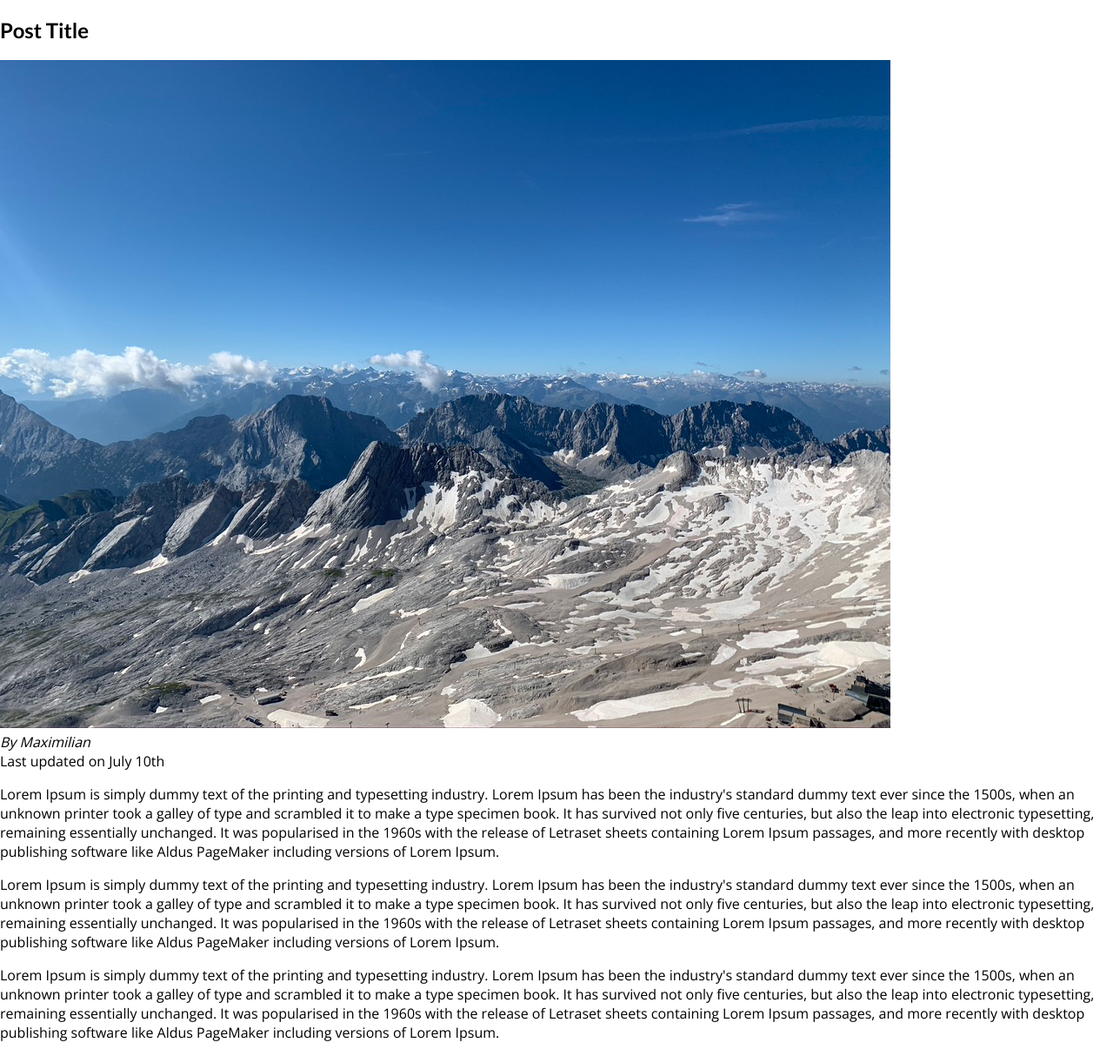
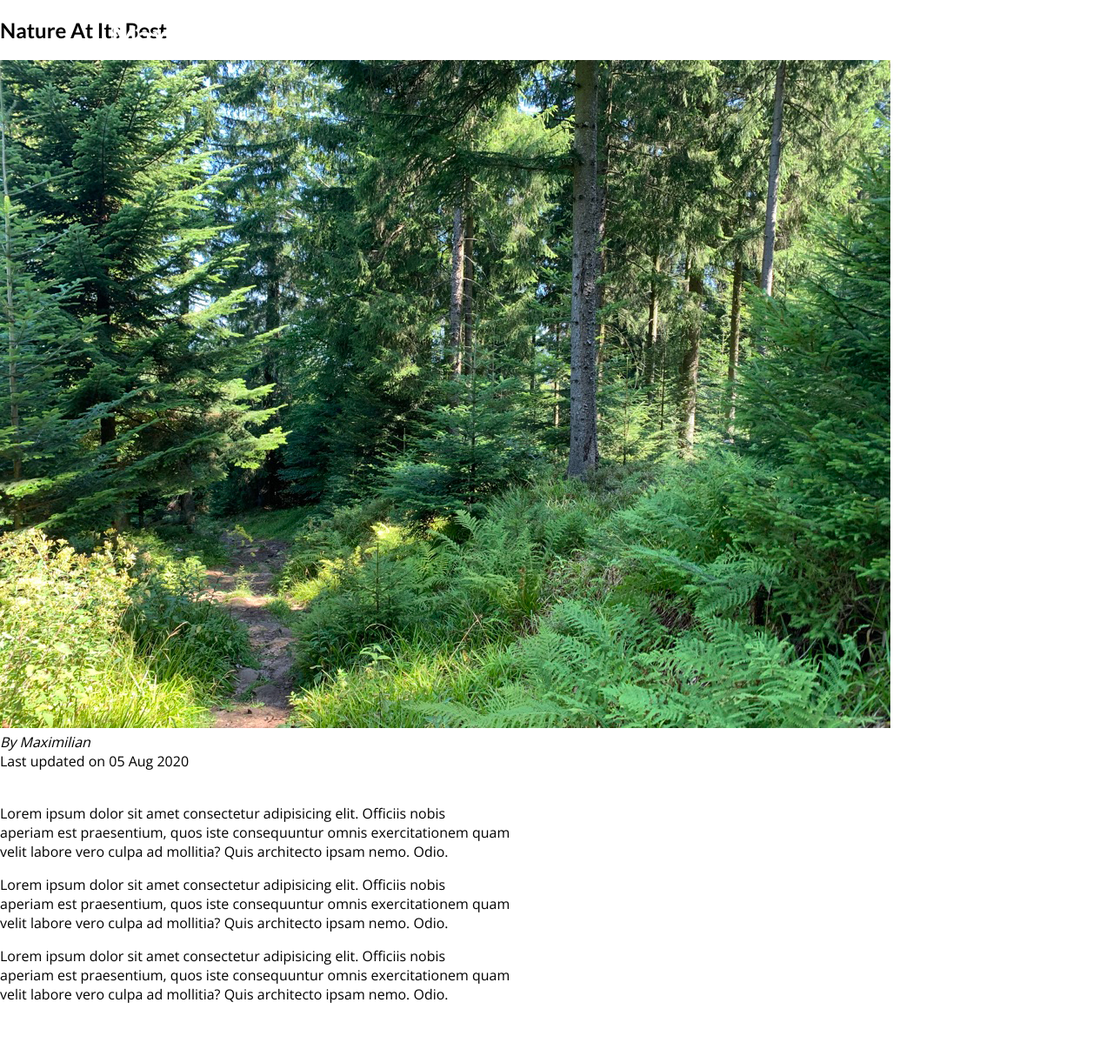
Before and after one commit to InsanePy/django-maximilians-blog, a Django app: page /posts/into-the-woods in a window 1280 px wide. Shown: the whole page at 87% size. After the commit the page ends 1153 px from the top, so only its background shows below. Run offline with Django 4.2, Linux system fonts and the light colour scheme; parts of the project's set-up code (start-up, migrations or seed data) failed here and were passed over.

Commit message:
Blog post completed successfully. The post-detail page is not aligned properly. But it's ok.

```diff
--- a/blog/templates/blog/index.html
+++ b/blog/templates/blog/index.html
@@ -20,7 +20,9 @@
 <section id="latest-posts">
     <h2>My Latest Thoughts</h2>
     <ul>
-        {% include "blog/includes/post.html"%}
+        {% for post in posts %}
+        {% include "blog/includes/post.html" %}
+        {% endfor %}
     </ul>
 </section>
 
--- a/blog/templates/blog/post-detail.html
+++ b/blog/templates/blog/post-detail.html
@@ -2,7 +2,7 @@
 {% load static %}
 
 {% block title %}
-This Post Title
+{{post.title}}
 {% endblock %}
 
 {% block css_files %}
@@ -11,41 +11,17 @@ This Post Title
 
 {% block content %}
 <section id="summary">
-    <h2>Post Title</h2>
+    <h2>{{post.title}}</h2>
     <article>
-        <img src="{% static "blog/images/mountains.jpg" %}" alt="Post Title">
-        <address>By Maximilian</address>
+        <img src="{% static "blog/images/"|add:post.image %}" alt={{post.title}}>
+        <address>By {{post.author}}</address>
         <div>
-            Last updated on
-            <time>July 10th</time>
+            Last updated on <time>{{post.date|date:"d M Y"}}</time>
         </div>
     </article>
 </section>
 
 <main>
-    <p>
-        Lorem Ipsum is simply dummy text of the printing and typesetting industry. Lorem Ipsum has been the industry's
-        standard dummy text ever since the 1500s, when an unknown printer took a galley of type and scrambled it to make
-        a type specimen book. It has survived not only five centuries, but also the leap into electronic typesetting,
-        remaining essentially unchanged. It was popularised in the 1960s with the release of Letraset sheets containing
-        Lorem Ipsum passages, and more recently with desktop publishing software like Aldus PageMaker including versions
-        of Lorem Ipsum.
-    </p>
-    <p>
-        Lorem Ipsum is simply dummy text of the printing and typesetting industry. Lorem Ipsum has been the industry's
-        standard dummy text ever since the 1500s, when an unknown printer took a galley of type and scrambled it to make
-        a type specimen book. It has survived not only five centuries, but also the leap into electronic typesetting,
-        remaining essentially unchanged. It was popularised in the 1960s with the release of Letraset sheets containing
-        Lorem Ipsum passages, and more recently with desktop publishing software like Aldus PageMaker including versions
-        of Lorem Ipsum.
-    </p>
-    <p>
-        Lorem Ipsum is simply dummy text of the printing and typesetting industry. Lorem Ipsum has been the industry's
-        standard dummy text ever since the 1500s, when an unknown printer took a galley of type and scrambled it to make
-        a type specimen book. It has survived not only five centuries, but also the leap into electronic typesetting,
-        remaining essentially unchanged. It was popularised in the 1960s with the release of Letraset sheets containing
-        Lorem Ipsum passages, and more recently with desktop publishing software like Aldus PageMaker including versions
-        of Lorem Ipsum.
-    </p>
+{{post.content|linebreaks}}
 </main>
 {% endblock %}
--- a/blog/views.py
+++ b/blog/views.py
@@ -1,8 +1,10 @@
+from datetime import date
+
 from django.shortcuts import render
 
 # Create your views here.
 
-posts = [
+all_posts = [
     {
         "slug": "hike-in-the-mountains",
         "image": "mountains.jpg",
@@ -68,13 +70,25 @@ posts = [
     }
 ]
 
+def get_date(post):
+    return post["date"]
+
 def starting_page(request):
-    return render(request, "blog/index.html")
+    sorted_posts = sorted(all_posts, key=get_date)
+    latest_posts = sorted_posts[-3:]
+    return render(request, "blog/index.html", {
+        "posts": latest_posts
+    })
 
 
 def posts(request):
-    return render(request, "blog/all-posts.html")
+    return render(request, "blog/all-posts.html", {
+         "all_posts":all_posts
+    })
 
 
 def post_detail(request, slug):
-    return render(request, "blog/post-detail.html")
+    identified_post = next(post for post in all_posts if post['slug'] == slug)
+    return render(request, "blog/post-detail.html", {
+       "post": identified_post
+    })
```
Also changed, not shown: blog/templates/blog/all-posts.html (+2 -5 lines), blog/templates/blog/includes/post.html (+4 -7 lines), templates/404.html (added, +8 -0 lines).
